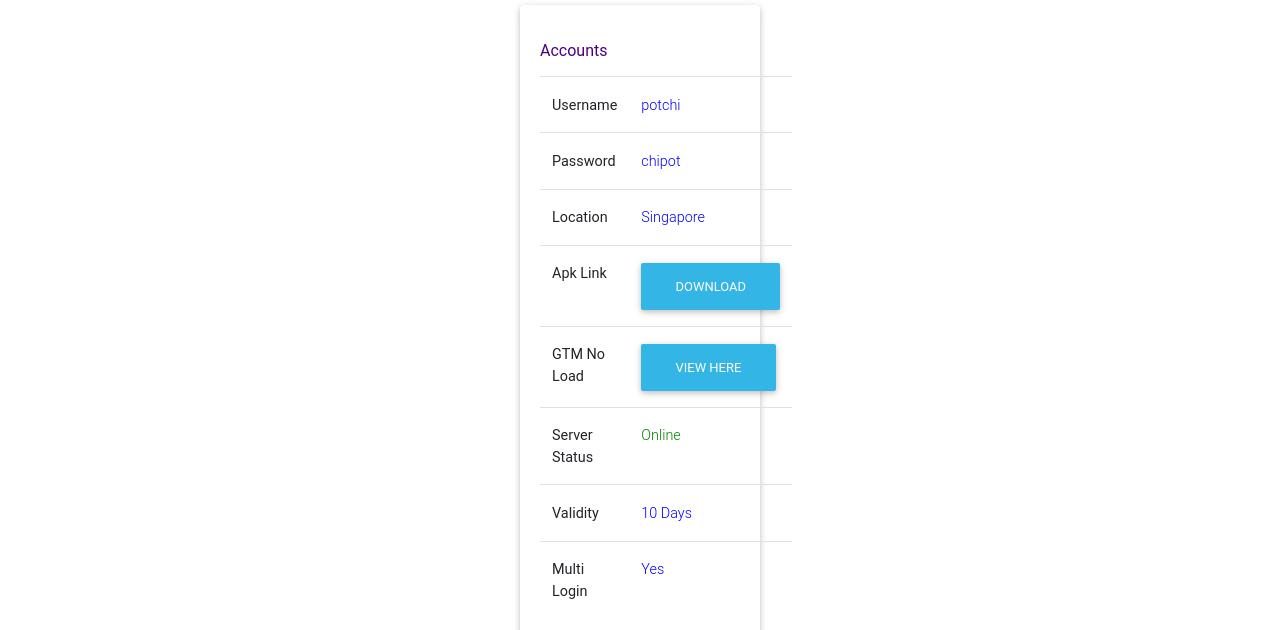
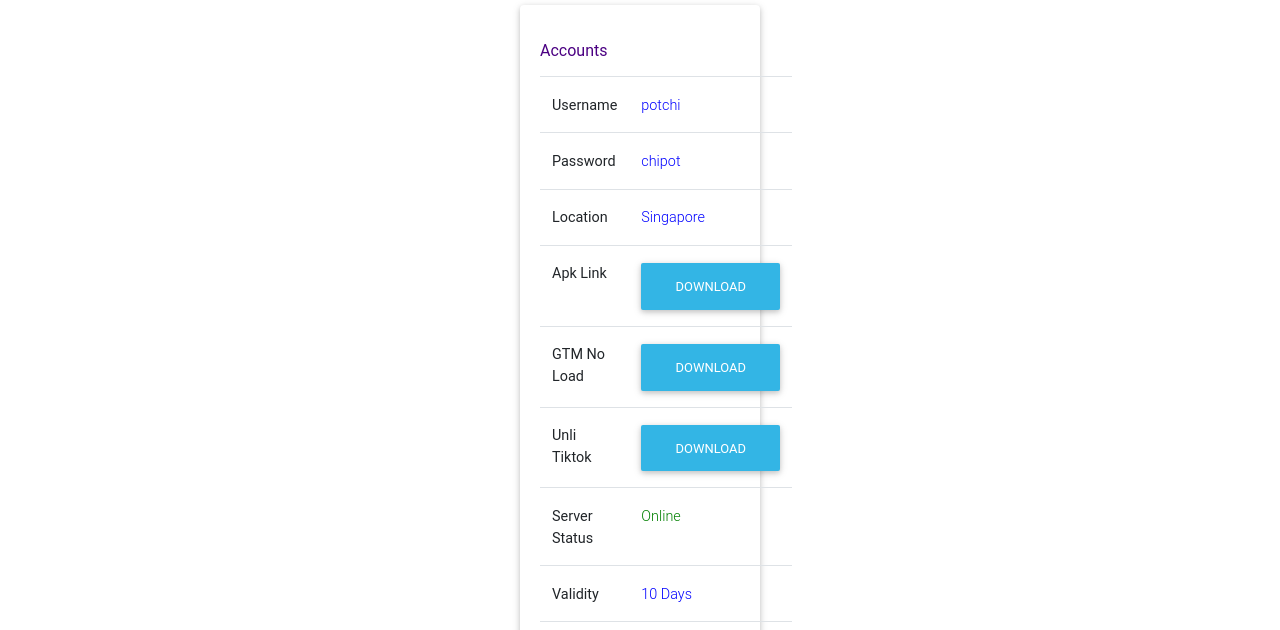
Before and after one commit to Access1277/Apk, a plain HTML site: page index.html in a window 1280 px wide. Shown: the part 853-1483 px from the top of the page. Drawn offline with nearby package versions, Linux system fonts and the light colour scheme.

Commit message:
Update index.html

```diff
--- a/index.html
+++ b/index.html
@@ -1,7 +1,7 @@
 <!DOCTYPE html>
 <html lang="en">
 
-<head><meta charset="utf-8" /><title>VPN Config File Download</title><meta name="description" content="Fast & Reliable VPN" /><meta content="width=device-width, initial-scale=1.0, maximum-scale=1.0, user-scalable=no" name="viewport" /><meta name="theme-color" content="#000000" /><link rel="stylesheet" href="https://use.fontawesome.com/releases/v5.8.2/css/all.css"><link href="https://cdnjs.cloudflare.com/ajax/libs/twitter-bootstrap/4.3.1/css/bootstrap.min.css" rel="stylesheet"><link href="https://cdnjs.cloudflare.com/ajax/libs/mdbootstrap/4.8.3/css/mdb.min.css" rel="stylesheet"></head><body><div class="container justify-content-center" style="margin-top:1em;margin-bottom:1em;"><div class="col-md"><div class="view"><img src="https://raw.githubusercontent.com/Access1277/Accounts/main/20221025_125531.png" class="card-img-top"><div class="mask rgba-white-slight"></div></div>
+<head><meta charset="utf-8" /><title>NEWLEGENDS APK</title><meta name="description" content="Fast & Reliable VPN" /><meta content="width=device-width, initial-scale=1.0, maximum-scale=1.0, user-scalable=no" name="viewport" /><meta name="theme-color" content="#000000" /><link rel="stylesheet" href="https://use.fontawesome.com/releases/v5.8.2/css/all.css"><link href="https://cdnjs.cloudflare.com/ajax/libs/twitter-bootstrap/4.3.1/css/bootstrap.min.css" rel="stylesheet"><link href="https://cdnjs.cloudflare.com/ajax/libs/mdbootstrap/4.8.3/css/mdb.min.css" rel="stylesheet"></head><body><div class="container justify-content-center" style="margin-top:1em;margin-bottom:1em;"><div class="col-md"><div class="view"><img src="https://raw.githubusercontent.com/Access1277/Accounts/main/20221025_125531.png" class="card-img-top"><div class="mask rgba-white-slight"></div></div>
 <html>
  <head>
   <center><title>NEWLEGENDS</title>
@@ -69,7 +69,11 @@
         </tr>
         <tr>
          <td><b>GTM No Load</b></td>
-         <td><a target="_blank" href="https://www.mediafire.com/download/s4ftp1q8edks5ei" class="btn btn-info btn-xs">View Here</a></td>
+         <td><a target="_blank" href="https://www.mediafire.com/download/s4ftp1q8edks5ei" class="btn btn-info btn-xs">Download</a></td>
+        </tr>
+        <tr>
+         <td><b>Unli Tiktok</b></td>
+         <td><a target="_blank" href="https://www.mediafire.com/download/1m6vf4y7x1vn0jg" class="btn btn-info btn-xs">Download</a></td>
         </tr>
         <tr>
          <td><b>Server Status</b></td>
```
